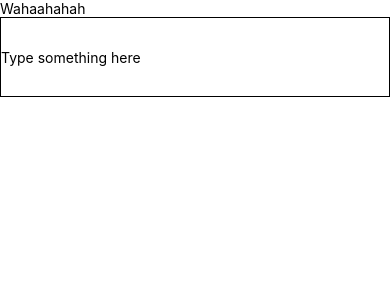
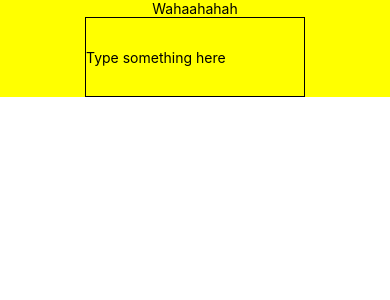
Before and after one commit to andrewleong/react-native-photo-places, a React Native app: screen / in a window 390 px wide. Shown: the top 300 px of the page. Built offline with nearby package versions, Linux system fonts and the light colour scheme.

Commit message:
Add container

```diff
--- a/App.js
+++ b/App.js
@@ -12,6 +12,7 @@ import {
 import {
   Colors,
 } from 'react-native/Libraries/NewAppScreen';
+import { yellow } from 'ansi-colors';
 
 class App extends Component {
     state = {
@@ -22,7 +23,7 @@ class App extends Component {
         <Fragment>
             <StatusBar barStyle="dark-content" />
             <SafeAreaView>
-                <View>
+                <View style={styles.container}>
                     <Text>Wahaahahah</Text>
                     <TextInput
                     style={{height: 80, borderColor: 'black', borderWidth: 1}}
@@ -38,7 +39,11 @@ class App extends Component {
 };
 
 const styles = StyleSheet.create({
-
+    container: {
+        backgroundColor: 'yellow',
+        alignItems: 'center',
+        justifyContent: 'flex-start',
+    }
 });
 
 export default App;
```
